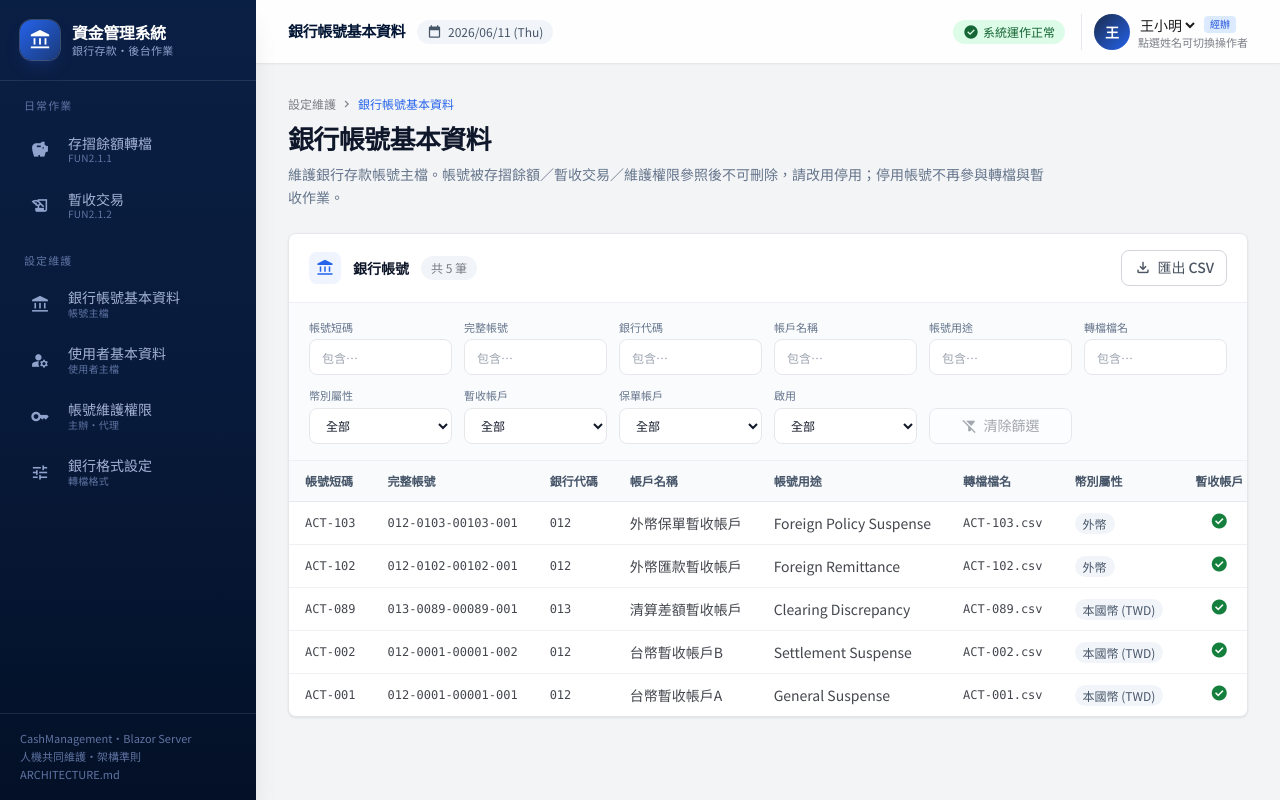
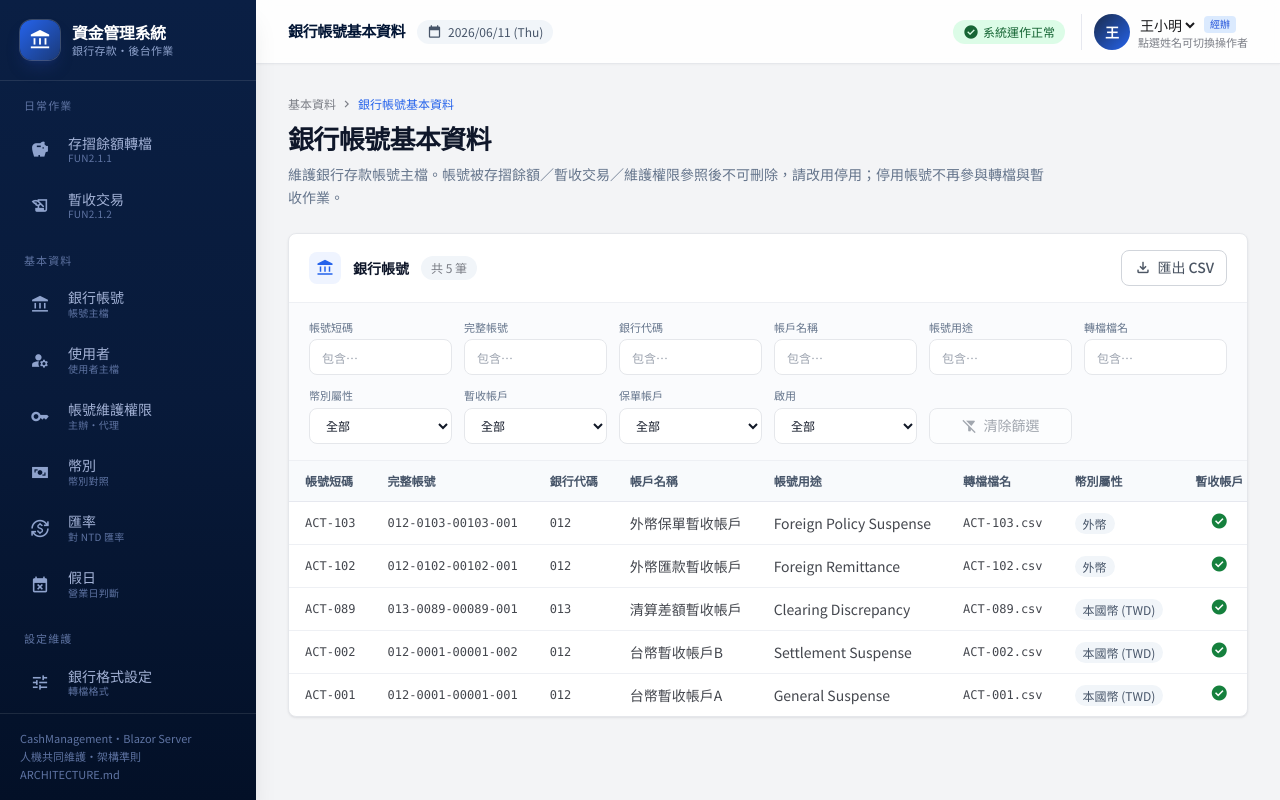
Before and after one commit to long70677-coder/moneymanager, an ASP.NET Core app: page /master in a window 1280 px wide. Run offline with ASP.NET Core 8, Linux system fonts and the light colour scheme; data comes from the database, SQL or seed files in the repository; some libraries are stand-ins or nearby versions.

Commit message:
共用基礎主檔：幣別/匯率/假日上線（框架第二批），匯率與營業日接真資料
- 新增 currencies / exchange_rates / holidays 三實體與維護頁（皆套 MasterPage 框架；
  匯率頁示範動態下拉——幣別選項於 OnInitialized 由幣別主檔組入 def）
- SuspenseService 立暫收匯率改查匯率主檔：取暫收日期（含）以前最近一筆，
  查無即擋（取代寫死的 demo 匯率 31.5）；台幣/保單帳戶恆為 1
- Prev/NextBusinessDay 營業日判斷納入假日檔（原僅排除週六日）
- 暫收/餘額轉檔頁的幣別下拉、幣別名稱、金額小數位改由幣別主檔供應，新增幣別不再改程式
- 側欄新增「基本資料」群組（帳號/使用者/權限/幣別/匯率/假日）
- seed：NTD/USD/EUR/JPY 幣別、三筆匯率（USD 31.5 與 demo 交易一致）、兩筆假日
- 開發庫重建（新增資料表；原檔僅 seed 資料，直接重建）
- 同步更新 SD_MASTER_FRAMEWORK.md、SD_DB_DESIGN.md（表 13–15）、ARCHITECTURE.md

Co-Authored-By: Claude Fable 5 <noreply@anthropic.com>

```diff
--- a/CashManagement/Components/Layout/MainLayout.razor
+++ b/CashManagement/Components/Layout/MainLayout.razor
@@ -119,11 +119,17 @@
             new("savings", "存摺餘額轉檔", "/balances", "FUN2.1.1"),
             new("history_edu", "暫收交易", "/suspense", "FUN2.1.2"),
         ]),
+        new("基本資料",
+        [
+            new("account_balance", "銀行帳號", "/master/accounts", "帳號主檔"),
+            new("manage_accounts", "使用者", "/master/users", "使用者主檔"),
+            new("key", "帳號維護權限", "/master/permissions", "主辦・代理"),
+            new("universal_currency_alt", "幣別", "/master/currencies", "幣別對照"),
+            new("currency_exchange", "匯率", "/master/rates", "對 NTD 匯率"),
+            new("event_busy", "假日", "/master/holidays", "營業日判斷"),
+        ]),
         new("設定維護",
         [
-            new("account_balance", "銀行帳號基本資料", "/master/accounts", "帳號主檔"),
-            new("manage_accounts", "使用者基本資料", "/master/users", "使用者主檔"),
-            new("key", "帳號維護權限", "/master/permissions", "主辦・代理"),
             new("tune", "銀行格式設定", "/bank-formats", "轉檔格式"),
         ]),
     ];
@@ -136,6 +142,9 @@
         var p when p.StartsWith("/suspense") => "暫收交易作業",
         var p when p.StartsWith("/master/users") => "使用者基本資料",
         var p when p.StartsWith("/master/permissions") => "帳號維護權限",
+        var p when p.StartsWith("/master/currencies") => "幣別基本資料",
+        var p when p.StartsWith("/master/rates") => "匯率基本資料",
+        var p when p.StartsWith("/master/holidays") => "假日基本資料",
         var p when p.StartsWith("/master") => "銀行帳號基本資料",
         var p when p.StartsWith("/bank-formats") => "銀行格式設定",
         _ => "資金管理系統",
--- a/CashManagement/Components/Pages/MasterAccounts.razor
+++ b/CashManagement/Components/Pages/MasterAccounts.razor
@@ -3,7 +3,7 @@
 
 <PageTitle>銀行帳號基本資料 - 銀行存款資金管理系統</PageTitle>
 
-<PageHeader Group="設定維護" Title="銀行帳號基本資料"
+<PageHeader Group="基本資料" Title="銀行帳號基本資料"
             Description="維護銀行存款帳號主檔。帳號被存摺餘額／暫收交易／維護權限參照後不可刪除，請改用停用；停用帳號不再參與轉檔與暫收作業。" />
 
 <MasterPage TEntity="BankAccount" Def="@def" />
--- /dev/null
+++ b/CashManagement/Components/Pages/MasterCurrencies.razor
@@ -0,0 +1,45 @@
+@page "/master/currencies"
+
+<PageTitle>幣別基本資料 - 銀行存款資金管理系統</PageTitle>
+
+<PageHeader Group="基本資料" Title="幣別基本資料"
+            Description="維護幣別對照（幣別類型、金額顯示小數位）。幣別被匯率／交易資料參照後不可刪除，請改用停用；停用幣別不再出現於各作業的幣別下拉。" />
+
+<MasterPage TEntity="Currency" Def="@def" />
+
+@code {
+    private static readonly MasterDef<Currency> def = new()
+    {
+        Title = "幣別",
+        Icon = "universal_currency_alt",
+        ExportName = "幣別基本資料",
+        Fields =
+        [
+            new() { Key = "code", Label = "幣別代碼", Member = c => c.Code,
+                    Required = true, InUniqueKey = true, Mono = true, Editable = false,
+                    Placeholder = "例：USD", FormHint = "業務主鍵，建立後不可修改" },
+            new() { Key = "name", Label = "幣別名稱", Member = c => c.Name, Required = true,
+                    Placeholder = "例：美元" },
+            new() { Key = "currencyType", Label = "幣別類型", Member = c => c.CurrencyType, Kind = FieldKind.Select,
+                    Options = [("TWD", "本國幣 (TWD)"), ("FOREIGN", "外幣")],
+                    FormHint = "對應帳號的幣別屬性（台幣／外幣作業分流）" },
+            new() { Key = "decimalPlaces", Label = "金額小數位", Member = c => c.DecimalPlaces, Kind = FieldKind.Number,
+                    Filterable = false, FormHint = "金額顯示位數，例：NTD/JPY=0、USD=2" },
+            new() { Key = "isActive", Label = "啟用", Member = c => c.IsActive, Kind = FieldKind.Bool,
+                    ShowInForm = false },
+        ],
+        Validate = (db, c, isNew) =>
+        {
+            if (c.DecimalPlaces is < 0 or > 6)
+                throw new BusinessException("金額小數位需介於 0～6");
+        },
+        DeleteBlockReason = (db, c) =>
+        {
+            var refs = new List<string>();
+            if (db.ExchangeRates.Any(r => r.CurrencyCode == c.Code)) refs.Add("匯率");
+            if (db.SuspenseTransactions.Any(t => t.Currency == c.Code)) refs.Add("暫收交易");
+            if (db.PassbookBalances.Any(p => p.Currency == c.Code)) refs.Add("存摺餘額");
+            return refs.Count == 0 ? null : $"幣別 {c.Code} 已被{string.Join("、", refs)}參照，無法刪除，請改用「停用」";
+        },
+    };
+}
--- /dev/null
+++ b/CashManagement/Components/Pages/MasterHolidays.razor
@@ -0,0 +1,25 @@
+@page "/master/holidays"
+
+<PageTitle>假日基本資料 - 銀行存款資金管理系統</PageTitle>
+
+<PageHeader Group="基本資料" Title="假日基本資料"
+            Description="維護國定假日／補假。營業日判斷＝排除週六日與本檔日期（T-1 取前一營業日、轉檔次日推算皆引用）。" />
+
+<MasterPage TEntity="Holiday" Def="@def" />
+
+@code {
+    private static readonly MasterDef<Holiday> def = new()
+    {
+        Title = "假日",
+        Icon = "event_busy",
+        ExportName = "假日基本資料",
+        Fields =
+        [
+            new() { Key = "holidayDate", Label = "日期", Member = h => h.HolidayDate, Kind = FieldKind.Date,
+                    Required = true, InUniqueKey = true, Mono = true },
+            new() { Key = "name", Label = "假日名稱", Member = h => h.Name, Required = true,
+                    Placeholder = "例：元旦" },
+        ],
+        UniqueKeyMessage = "該日期已存在假日資料",
+    };
+}
--- a/CashManagement/Components/Pages/MasterPermissions.razor
+++ b/CashManagement/Components/Pages/MasterPermissions.razor
@@ -7,7 +7,7 @@
 
 <PageTitle>帳號維護權限 - 銀行存款資金管理系統</PageTitle>
 
-<PageHeader Group="設定維護" Title="帳號維護權限"
+<PageHeader Group="基本資料" Title="帳號維護權限"
             Description="指派經辦對銀行帳號的維護權限（主辦／代理，代理可設有效期間）。主管不受帳號範圍限制、不需指派。" />
 
 @if (msg != null)
--- /dev/null
+++ b/CashManagement/Components/Pages/MasterRates.razor
@@ -0,0 +1,46 @@
+@page "/master/rates"
+@inject MasterDataService MasterData
+
+<PageTitle>匯率基本資料 - 銀行存款資金管理系統</PageTitle>
+
+<PageHeader Group="基本資料" Title="匯率基本資料"
+            Description="維護外幣對記帳幣（NTD）匯率。立暫收時取「暫收日期（含）以前最近一筆」；交易留存匯率快照，修改歷史匯率不影響既有交易。" />
+
+@if (def != null)
+{
+    <MasterPage TEntity="ExchangeRate" Def="@def" />
+}
+
+@code {
+    private MasterDef<ExchangeRate>? def;
+
+    protected override void OnInitialized()
+    {
+        // 幣別選項來自幣別主檔（排除 NTD：記帳幣匯率恆為 1，不需維護）
+        var options = MasterData.GetActiveCurrencies()
+            .Where(c => c.Code != "NTD")
+            .Select(c => (c.Code, $"{c.Name} ({c.Code})"))
+            .ToArray();
+
+        def = new()
+        {
+            Title = "匯率",
+            Icon = "currency_exchange",
+            ExportName = "匯率基本資料",
+            UniqueKeyMessage = "該日期＋幣別已有匯率資料，請改用修改",
+            Fields =
+            [
+                new() { Key = "rateDate", Label = "匯率日期", Member = r => r.RateDate, Kind = FieldKind.Date,
+                        Required = true, InUniqueKey = true, Mono = true },
+                new() { Key = "currencyCode", Label = "幣別", Member = r => r.CurrencyCode, Kind = FieldKind.Select,
+                        Required = true, InUniqueKey = true, Options = options },
+                new() { Key = "rate", Label = "匯率", Member = r => r.Rate, Kind = FieldKind.Number,
+                        Required = true, Mono = true, FormHint = "1 外幣 = ? NTD" },
+            ],
+            Validate = (db, r, isNew) =>
+            {
+                if (r.Rate <= 0) throw new BusinessException("匯率必須大於 0");
+            },
+        };
+    }
+}
--- a/CashManagement/Components/Pages/MasterUsers.razor
+++ b/CashManagement/Components/Pages/MasterUsers.razor
@@ -4,7 +4,7 @@
 
 <PageTitle>使用者基本資料 - 銀行存款資金管理系統</PageTitle>
 
-<PageHeader Group="設定維護" Title="使用者基本資料"
+<PageHeader Group="基本資料" Title="使用者基本資料"
             Description="維護使用者主檔（經辦／主管）。被帳號維護權限參照的使用者不可刪除，請改用停用；停用後不可切換為操作者、權限視同無。系統至少保留一位啟用中的主管。" />
 
 <MasterPage TEntity="User" Def="@def" OnDataChanged="UserState.Refresh" />
--- a/CashManagement/Services/IngestService.cs
+++ b/CashManagement/Services/IngestService.cs
@@ -123,7 +123,7 @@ public class IngestService(IDbContextFactory<AppDbContext> factory)
         var success = 0;
 
         // 候選暫收日期（供「已立暫收則擋覆蓋」檢核）：當日(二次) + 次營業日(日常)
-        var suspenseDates = new[] { input.ScreenBalanceDate, SuspenseService.NextBusinessDay(input.ScreenBalanceDate) };
+        var suspenseDates = new[] { input.ScreenBalanceDate, SuspenseService.NextBusinessDay(db, input.ScreenBalanceDate) };
 
         using var txn = db.Database.BeginTransaction();
         foreach (var r in records)
```
Also changed, not shown: CashManagement/ARCHITECTURE.md (+1 -1 lines), CashManagement/Components/Pages/Balances.razor (+14 -5 lines), CashManagement/Components/Pages/Suspense.razor (+15 -10 lines), CashManagement/Data/AppDbContext.cs (+7 -0 lines), CashManagement/Data/DbSeeder.cs (+20 -0 lines), CashManagement/Data/Entities.cs (+40 -0 lines), CashManagement/Services/MasterDataService.cs (+8 -0 lines), CashManagement/Services/SuspenseService.cs (+27 -6 lines), SD_DB_DESIGN.md (+36 -0 lines), SD_MASTER_FRAMEWORK.md (+8 -0 lines).
